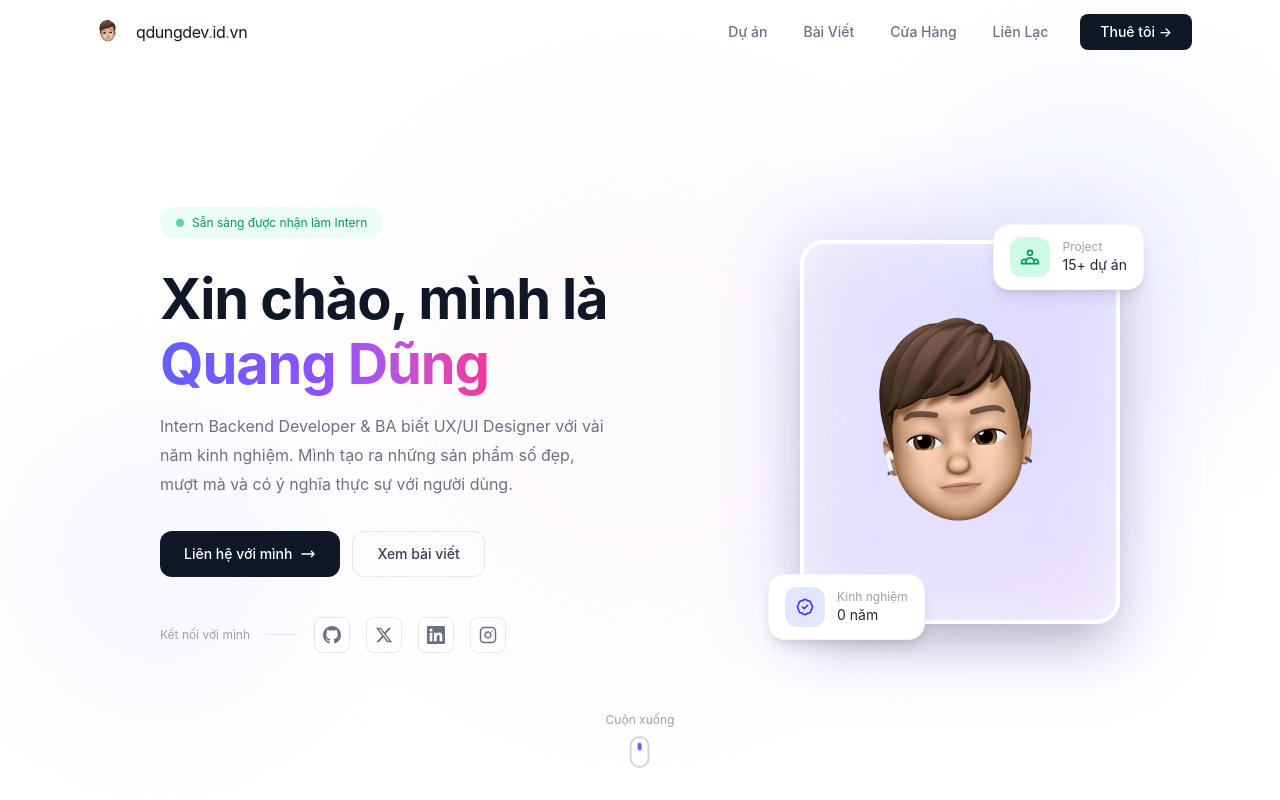
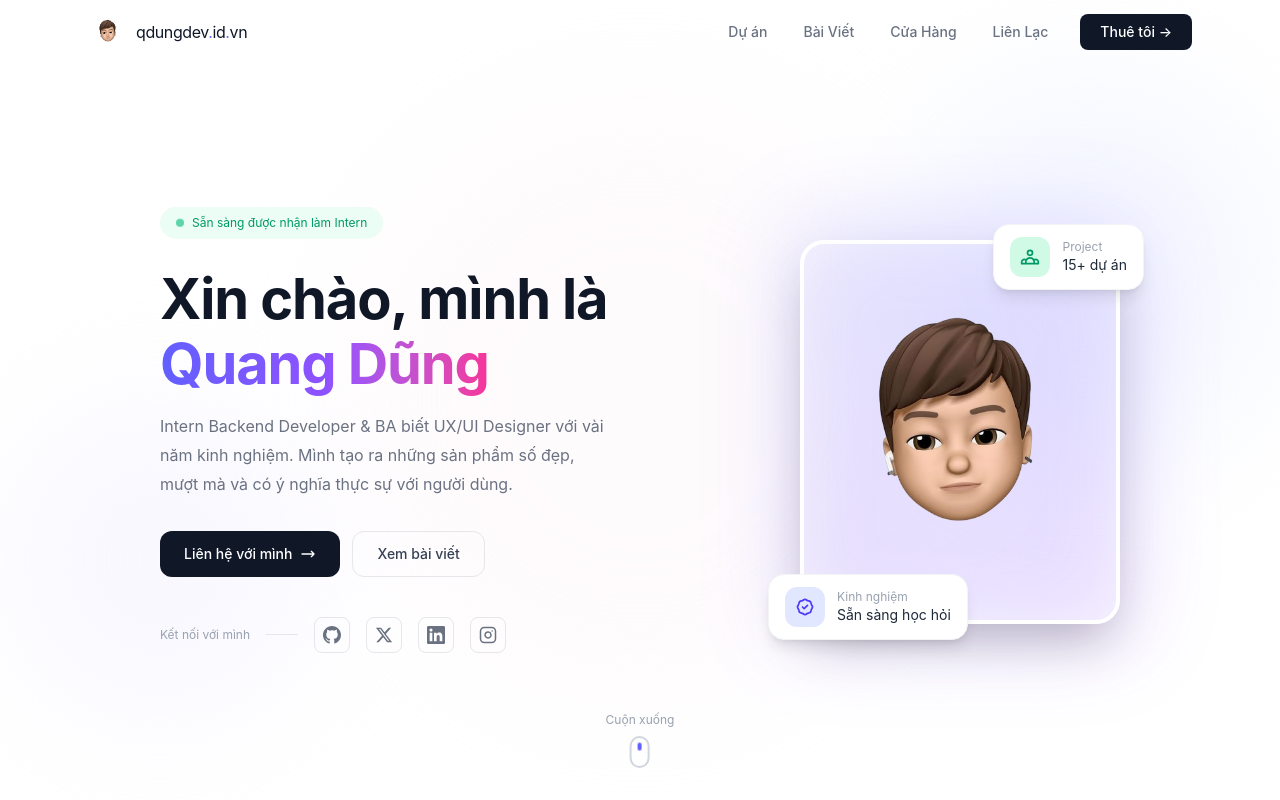
Before and after one commit to Dunglele/Portfolio, a React (Vite) app: page / in a window 1280 px wide. Shown: the top 800 px of the page. Built offline with nearby package versions, Linux system fonts and the light colour scheme.

Commit message:
feat:good morning

```diff
--- a/src/app/App.tsx
+++ b/src/app/App.tsx
@@ -404,7 +404,7 @@
                 </div>
                 <div>
                   <p className="text-xs text-gray-400">Kinh nghiệm</p>
-                  <p className="text-sm text-gray-800">0 năm</p>
+                  <p className="text-sm text-gray-800">Sẵn sàng học hỏi</p>
                 </div>
               </div>
               <div className="absolute -top-4 -right-6 bg-white rounded-2xl shadow-lg px-4 py-3 flex items-center gap-3 border border-gray-100">
```
